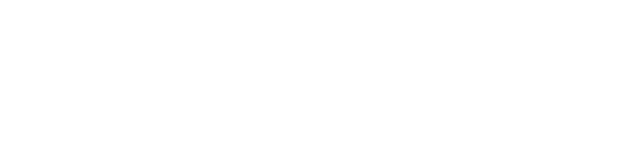
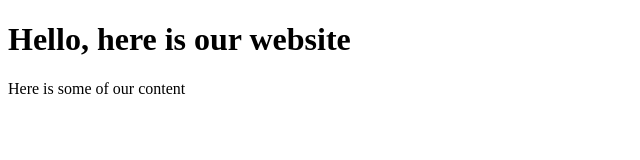
Before and after one commit to noodle-soups/test-repo, a plain HTML site: page index.html in a window 1280 px wide. Shown: the whole page, without its empty margins (0-640 px from the left). Drawn offline with Linux system fonts and the light colour scheme.

Commit message:
added body content to .html

```diff
--- a/index.html
+++ b/index.html
@@ -7,6 +7,8 @@
     <title>Document</title>
 </head>
 <body>
+    <h1>Hello, here is our website</h1>
+    <p>Here is some of our content</p>
 
 </body>
 </html>
```
